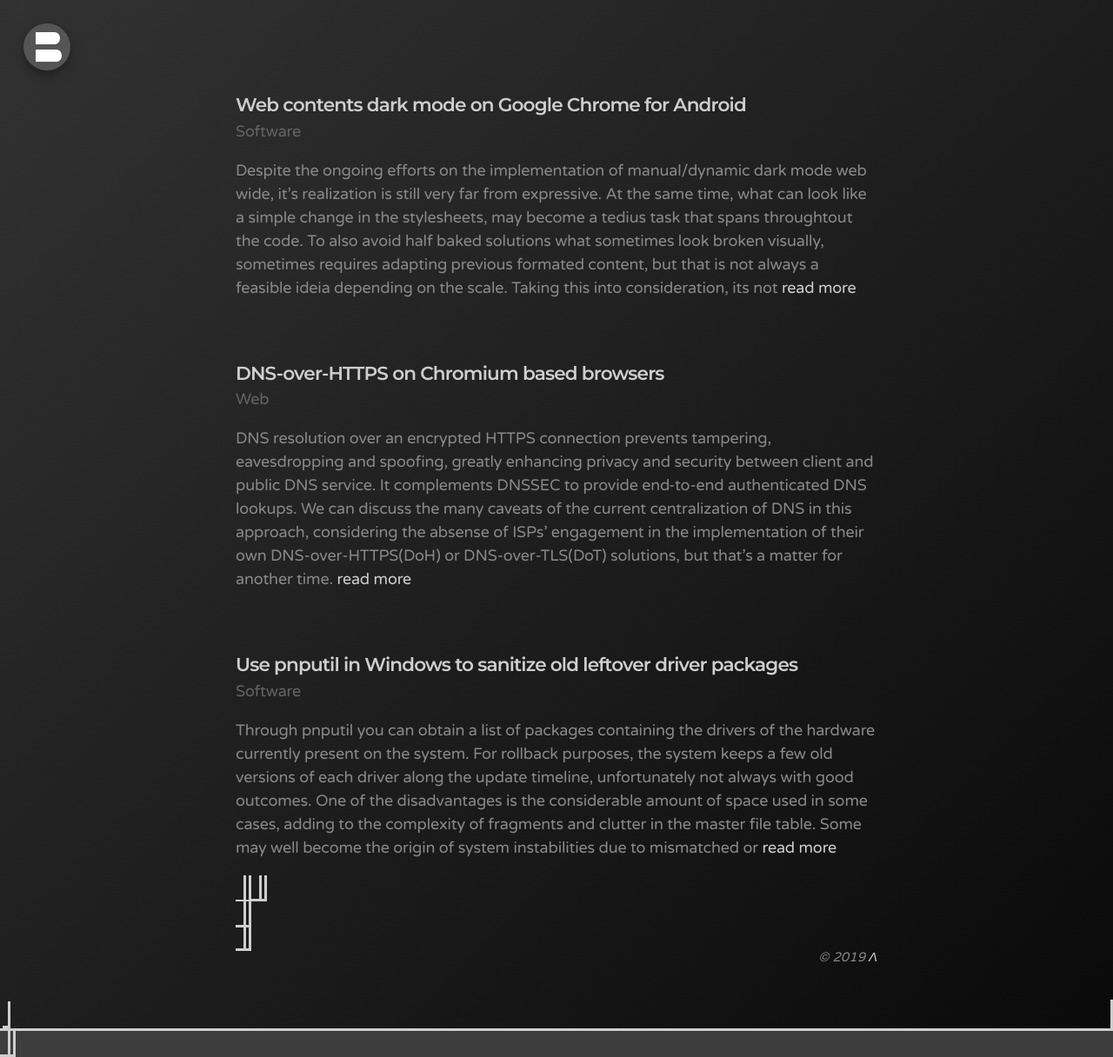
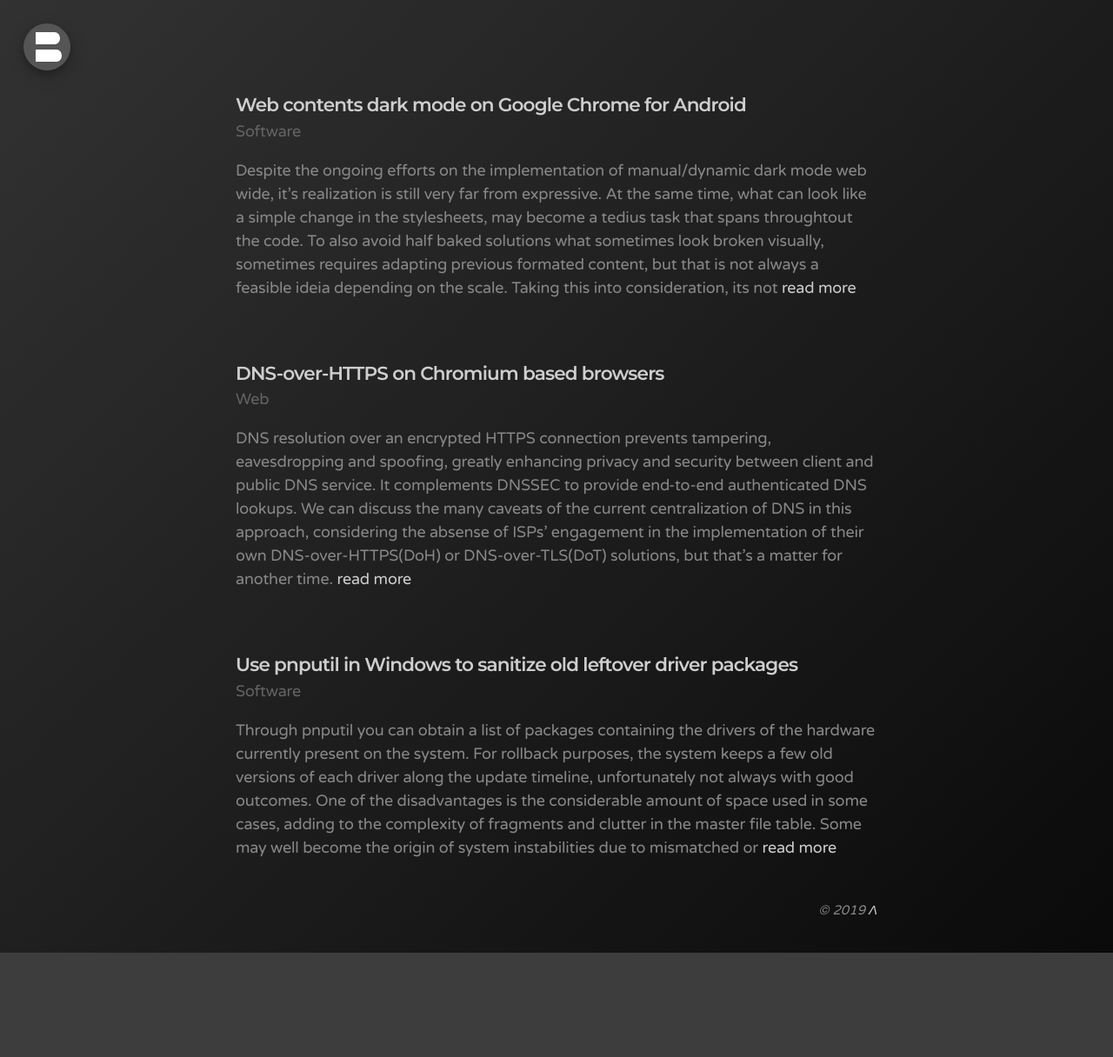
Before and after one commit to bonina/bonina.github.io, a Jekyll site: the page built from index.html, in a window 1280 px wide. Shown: the whole page at 87% size. Built offline with Jekyll 4.4.1, drawn with Linux system fonts in a browser that asks for light colours; the list of posts is cut into pages by our own code; after the commit the page ends 1096 px from its top, so only the background shows below that.

Commit message:
Update _pagination.scss

```diff
--- a/_sass/_pagination.scss
+++ b/_sass/_pagination.scss
@@ -35,21 +35,22 @@
   }
 }
 
-i {
+a.right {
     border: solid #cecece;
   border-width: 0 3px 3px 0;
   //display: inline-block;
   padding: 3px;
-
-  .right {
     transform: rotate(-45deg);
     -webkit-transform: rotate(-45deg);
   }
 
-  .left {
+a.left {
+  border: solid #cecece;
+  border-width: 0 3px 3px 0;
+  //display: inline-block;
+  padding: 3px;
   transform: rotate(135deg);
   -webkit-transform: rotate(135deg);
-  }
 }
 
 //a.pagination-item:hover {
```
Lines whose indentation alone changed are shown as unchanged.
